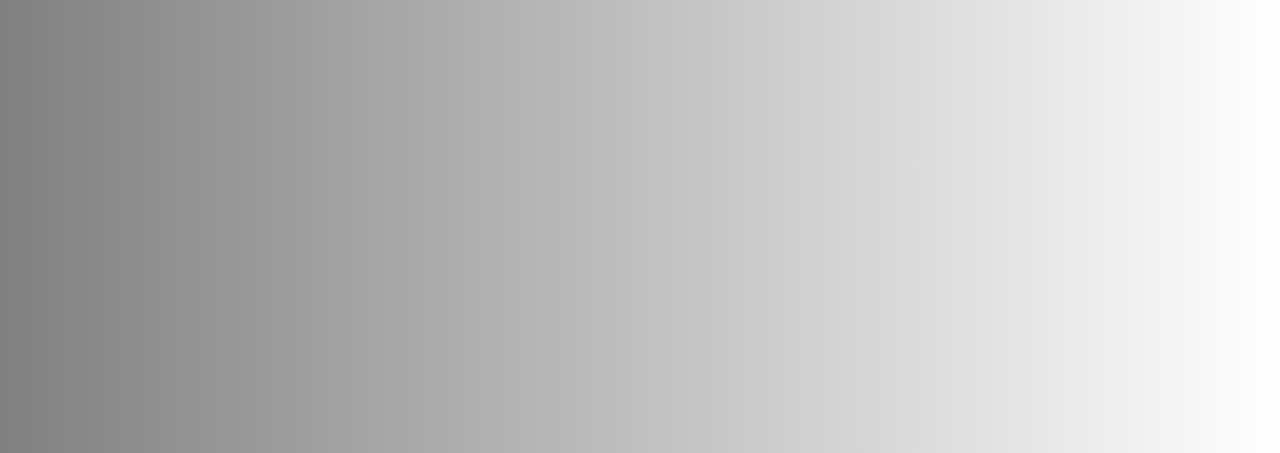
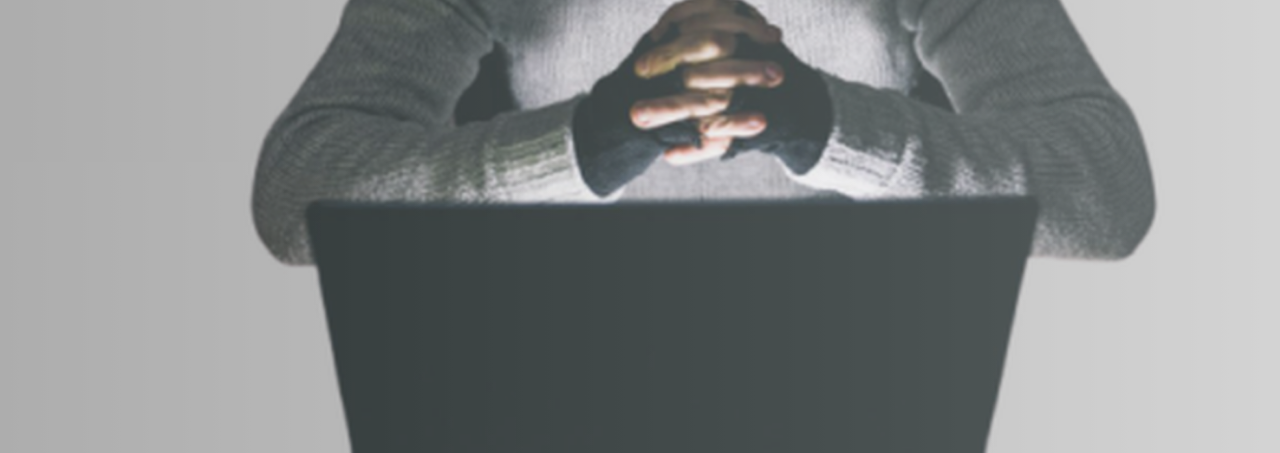
Before and after one commit to ajarek/portfolio1, a plain HTML site: page index.html in a window 1280 px wide. Shown: the part 347-800 px from the top of the page. Drawn offline with Linux system fonts and the light colour scheme; the site is published under a folder, as on GitHub Pages, so addresses that start at the root find nothing; a web font is replaced by a local one.

Commit message:
Update style.css

```diff
--- a/css/style.css
+++ b/css/style.css
@@ -13,7 +13,7 @@ body {
 
 .container {
     min-height: 100vh;
-    background: url("/img/ajarek.png"), center;
+    background: url("../img/ajarek.png"), center;
     background-size: cover;
     display: flex;
     justify-content: start;
```
